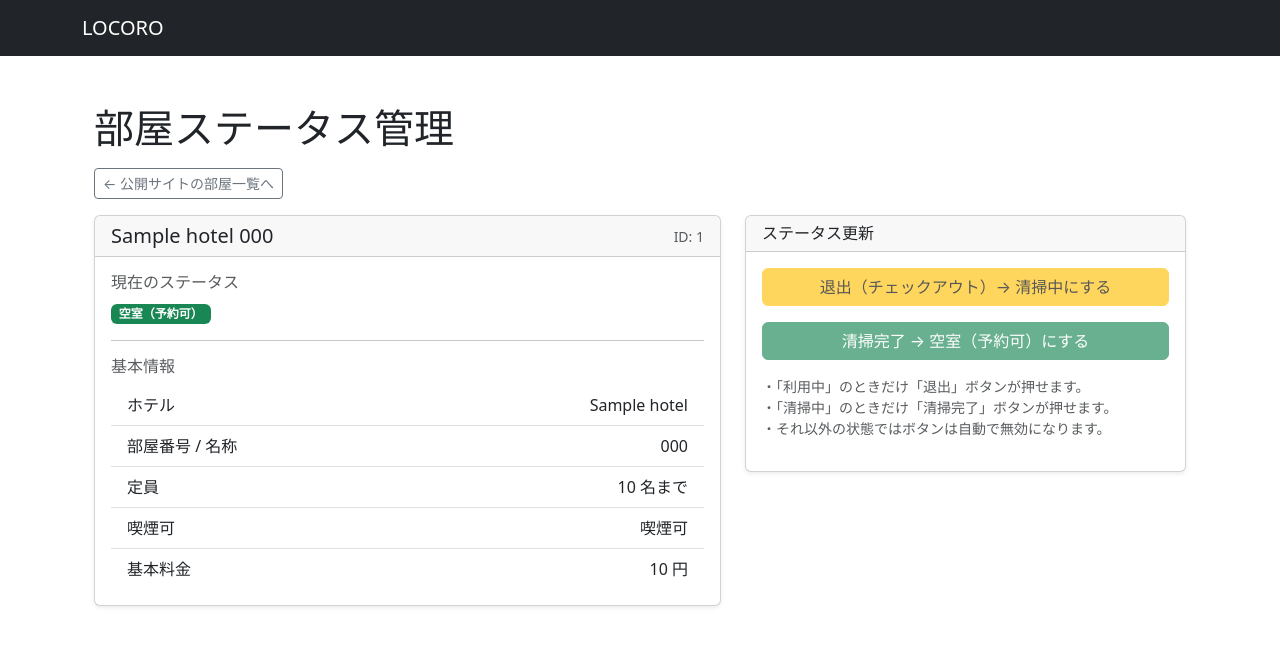
After one commit to Hibiki0417/LOCORO, a Django app: page /manager/rooms/1/ in a window 1280 px wide. The commit adds this page. Shown: the top 646 px of the page. Run offline with Django 5.2, Linux system fonts and the light colour scheme; tables that the repository leaves empty hold one stand-in row (values such as "Sample post").

Commit message:
feat(manager): add basic room dashboard with floor filter and status tabs

```diff
--- a/core/models.py
+++ b/core/models.py
@@ -41,6 +41,7 @@ class Room(models.Model):
         related_name="rooms",
     )
     room_number = models.CharField(max_length=50)       # 部屋番号 or 名前
+    floor = models.IntegerField(default=1, verbose_name="階数")
     capacity = models.PositiveIntegerField(default=2)   # 何名まで想定か
 
     is_smoking = models.BooleanField(default=False)     # 喫煙可か
@@ -63,7 +64,7 @@ class Room(models.Model):
     class Meta:
         verbose_name = "部屋"
         verbose_name_plural = "部屋一覧"
-        unique_together = ("hotel", "room_number")
+        unique_together = ("hotel","floor","room_number")
         ordering = ["hotel", "room_number"]
 
 
--- /dev/null
+++ b/core/templates/core/manager_room_detail.html
@@ -0,0 +1,118 @@
+{% extends "base.html" %}
+{% load static %}
+
+{% block content %}
+<div class="container py-4">
+  <h1 class="mb-3">部屋ステータス管理</h1>
+
+  <p class="mb-3">
+    <a href="{% url 'core:room_list' %}" class="btn btn-outline-secondary btn-sm">
+      ← 公開サイトの部屋一覧へ
+    </a>
+  </p>
+
+  <div class="row g-4">
+    <!-- 左：部屋情報カード -->
+    <div class="col-md-7">
+      <div class="card shadow-sm">
+        <div class="card-header d-flex justify-content-between align-items-center">
+          <h5 class="mb-0">{{ room.hotel.name }} {{ room.room_number }}</h5>
+          <span class="text-muted small">ID: {{ room.id }}</span>
+        </div>
+
+        <div class="card-body">
+          <!-- ステータス表示 -->
+          <h6 class="text-muted mb-2">現在のステータス</h6>
+          <p>
+            {% if room.status == "available" %}
+              <span class="badge bg-success">空室（予約可）</span>
+            {% elif room.status == "unavailable" %}
+              <span class="badge bg-secondary">予約停止中</span>
+            {% elif room.status == "occupied" %}
+              <span class="badge bg-danger">利用中</span>
+            {% elif room.status == "cleaning" %}
+              <span class="badge bg-warning text-dark">清掃中</span>
+            {% elif room.status == "holding" %}
+              <span class="badge bg-primary">予約枠</span>
+            {% else %}
+              <span class="badge bg-secondary">{{ room.status }}</span>
+            {% endif %}
+          </p>
+
+          <hr>
+
+          <!-- 基本情報 -->
+          <h6 class="text-muted mb-2">基本情報</h6>
+          <ul class="list-group list-group-flush">
+            <li class="list-group-item d-flex justify-content-between">
+              <span>ホテル</span>
+              <span>{{ room.hotel.name }}</span>
+            </li>
+            <li class="list-group-item d-flex justify-content-between">
+              <span>部屋番号 / 名称</span>
+              <span>{{ room.room_number }}</span>
+            </li>
+            <li class="list-group-item d-flex justify-content-between">
+              <span>定員</span>
+              <span>{{ room.capacity }} 名まで</span>
+            </li>
+            <li class="list-group-item d-flex justify-content-between">
+              <span>喫煙可</span>
+              <span>
+                {% if room.is_smoking %}喫煙可{% else %}禁煙{% endif %}
+              </span>
+            </li>
+            <li class="list-group-item d-flex justify-content-between">
+              <span>基本料金</span>
+              <span>{{ room.base_price }} 円</span>
+            </li>
+          </ul>
+        </div>
+      </div>
+    </div>
+
+    <!-- 右：ステータス変更ボタン -->
+    <div class="col-md-5">
+      <div class="card shadow-sm">
+        <div class="card-header">
+          <h6 class="mb-0">ステータス更新</h6>
+        </div>
+        <div class="card-body">
+
+          <!-- 退出 → 清掃中 -->
+          <form method="post" class="mb-3">
+            {% csrf_token %}
+            <input type="hidden" name="action" value="checkout">
+            <button
+              type="submit"
+              class="btn btn-warning w-100"
+              {% if room.status != "occupied" %}disabled{% endif %}
+            >
+              退出（チェックアウト）→ 清掃中にする
+            </button>
+          </form>
+
+          <!-- 清掃完了 → 空室 -->
+          <form method="post">
+            {% csrf_token %}
+            <input type="hidden" name="action" value="clean_done">
+            <button
+              type="submit"
+              class="btn btn-success w-100"
+              {% if room.status != "cleaning" %}disabled{% endif %}
+            >
+              清掃完了 → 空室（予約可）にする
+            </button>
+          </form>
+
+          <p class="mt-3 small text-muted">
+            ・「利用中」のときだけ「退出」ボタンが押せます。<br>
+            ・「清掃中」のときだけ「清掃完了」ボタンが押せます。<br>
+            ・それ以外の状態ではボタンは自動で無効になります。
+          </p>
+        </div>
+      </div>
+    </div>
+  </div>
+</div>
+{% endblock %}
--- a/core/urls.py
+++ b/core/urls.py
@@ -1,5 +1,5 @@
 from django.urls import path
-from .views import RoomListView, RoomDetailView, start_hold
+from .views import RoomListView, RoomDetailView, start_hold, RoomStatusView,  ManagerRoomDashboardView
 from . import views
 
 app_name = "core"
@@ -8,5 +8,7 @@ urlpatterns = [
     path("rooms/", RoomListView.as_view(), name="room_list"),
     path("rooms/<int:pk>/detail", RoomDetailView.as_view(), name="room_detail"),
     path("rooms/<int:pk>/start_hold/",start_hold,name="start_hold"),
+    path("manager/rooms/<int:pk>/",views.RoomStatusView.as_view(),name="manager_room_detail",),
+    path("manager/",ManagerRoomDashboardView.as_view(),name="manager_dashboard",),
 
 ]
--- a/core/views.py
+++ b/core/views.py
@@ -6,8 +6,10 @@ from django.utils import timezone
 from datetime import timedelta
 import datetime
 from django.contrib import messages
+from django.views import View
+from .models import Room, Reservation, ReservationStatus, RoomStatus
+from django.urls import reverse
 
-from .models import Room, Reservation, ReservationStatus, RoomStatus
 
 class RoomListView(ListView):
     model = Room
@@ -202,3 +204,113 @@ def cleanup_expired_holds():
         if not has_active_hold and room.status == RoomStatus.HOLDING:
             room.status = RoomStatus.AVAILABLE
             room.save(update_fields=["status", "updated_at"])
+
+
+
+
+
+class RoomStatusView(View):
+    """
+    店側スタッフが部屋の状態を確認・変更するための画面。
+    - GET  : 部屋の情報と現在ステータスを表示
+    - POST : ボタン(action)に応じて Room.status を更新
+    """
+
+    template_name = "core/manager_room_detail.html"
+
+    def get(self, request, pk):
+        """部屋の情報を表示"""
+        room = get_object_or_404(Room, pk=pk)
+        context = {
+            "room": room,
+        }
+        return render(request, self.template_name, context)
+
+    def post(self, request, pk):
+        """
+        スタッフが押したボタンに応じてステータスを変更する。
+        - action = "checkout"   : 利用中 → 清掃中 にする想定
+        - action = "clean_done" : 清掃中 → 空室（予約可）にする想定
+        必要に応じて分岐を増やせば OK。
+        """
+        room = get_object_or_404(Room, pk=pk)
+        action = request.POST.get("action")
+
+        # 利用終了（チェックアウト）→ 清掃中へ
+        if action == "checkout":
+            if room.status == RoomStatus.OCCUPIED:
+                room.status = RoomStatus.CLEANING
+                room.save()
+
+        # 清掃完了 → 空室（予約可）へ
+        elif action == "clean_done":
+            if room.status == RoomStatus.CLEANING:
+                room.status = RoomStatus.AVAILABLE
+                room.save()
+
+        # 将来、キープ開始などをここに追加してもいい
+        # elif action == "start_hold":
+        #     ...
+
+        # 更新後、同じ画面にリダイレクト
+        return redirect("core:manager_room_detail", pk=room.pk)
+
+
+class ManagerRoomDashboardView(ListView):
+    """
+    ホテル全体の客室ステータスを一覧表示するダッシュボード。
+    ・フロア別タブ
+    ・ステータス別フィルター（オプション）
+    """
+
+    model = Room
+    template_name = "core/manager_room_dashboard.html"
+    context_object_name = "rooms"
+
+    def get_queryset(self):
+        qs = (
+            super()
+            .get_queryset()
+            .select_related("hotel")
+            .order_by("floor", "room_number")
+        )
+
+        # フロアでフィルター（?floor=3 など）
+        floor = self.request.GET.get("floor")
+        if floor:
+            try:
+                qs = qs.filter(floor=int(floor))
+            except ValueError:
+                pass
+
+        # ステータスでフィルター（?status=available など）
+        status = self.request.GET.get("status")
+        if status:
+            qs = qs.filter(status=status)
+
+        return qs
+
+    def get_context_data(self, **kwargs):
+        context = super().get_context_data(**kwargs)
+
+        # フロア一覧（存在するフロアだけ）
+        floors = (
+            Room.objects.values_list("floor", flat=True)
+            .distinct()
+            .order_by("floor")
+        )
+
+        context["floors"] = floors
+        context["current_floor"] = self.request.GET.get("floor")
+        context["current_status"] = self.request.GET.get("status")
+
+        # ステータス一覧（ラベル付き）
+        context["status_choices"] = [
+            (RoomStatus.AVAILABLE, "空室（予約可）"),
+            (RoomStatus.HOLDING, "予約枠"),
+            (RoomStatus.OCCUPIED, "利用中"),
+            (RoomStatus.CLEANING, "清掃中"),
+            (RoomStatus.UNAVAILABLE, "予約停止中"),
+        ]
+
+        return context
--- a/static/locoro.css
+++ b/static/locoro.css
@@ -20,3 +20,38 @@
     object-position: center; /* ← 中心基準でトリミング（必要なら top に変更可能） */
     display: block;
 }
+
+
+
+/* 店側ダッシュボード：部屋カードの共通スタイル */
+.room-status-card {
+    border-radius: 8px;
+    color: #fff;
+}
+
+/* RoomStatus の値に合わせて色を変える */
+/* AVAILABLE = "available" */
+.room-status-available {
+    background-color: #198754; /* 緑 */
+}
+
+/* HOLDING = "holding" */
+.room-status-holding {
+    background-color: #6f42c1; /* 紫 */
+}
+
+/* OCCUPIED = "occupied" */
+.room-status-occupied {
+    background-color: #dc3545; /* 赤 */
+}
+
+/* CLEANING = "cleaning" */
+.room-status-cleaning {
+    background-color: #ffc107; /* 黄 */
+    color: #212529; /* 文字は黒っぽく */
+}
+
+/* UNAVAILABLE = "unavailable" */
+.room-status-unavailable {
+    background-color: #6c757d; /* グレー */
+}
```
Also changed, not shown: core/templates/core/manager_room_dashboard.html (added, +79 -0 lines), core/migrations/0006_merge_0004_hotel_image_0005_alter_roomimage_options.py (added), core/migrations/0007_alter_room_unique_together_room_floor_and_more.py (added).
